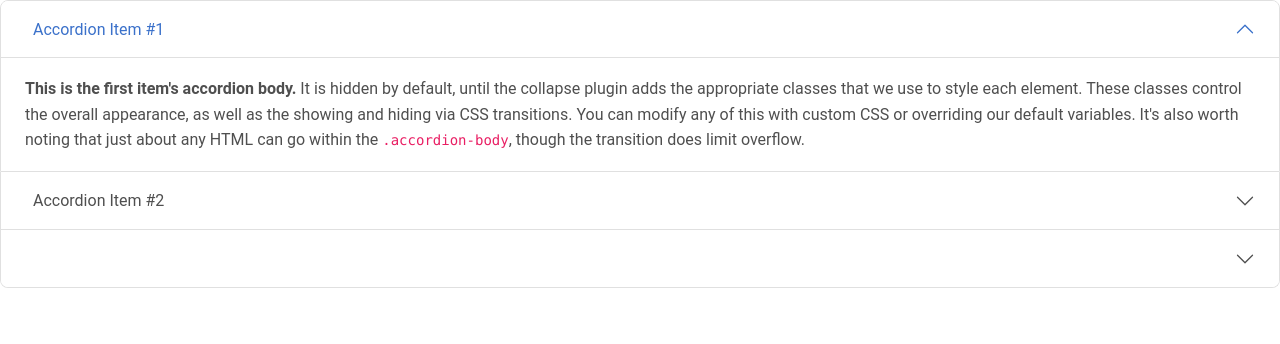
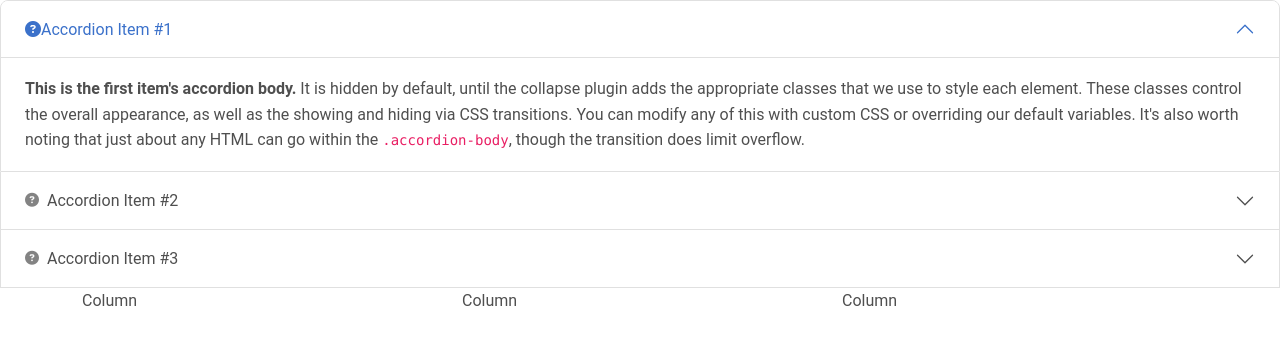
Before and after one commit to lawrencedovin/mylunchbox, a React (Create React App) app: page / in a window 1280 px wide. Shown: the top 344 px of the page. Built offline with nearby package versions, Linux system fonts and the light colour scheme.

Commit message:
refactored code font awesome works now for icons!

```diff
--- a/package.json
+++ b/package.json
@@ -10,6 +10,7 @@
     "@testing-library/jest-dom": "^5.16.5",
     "@testing-library/react": "^13.4.0",
     "@testing-library/user-event": "^13.5.0",
+    "babel-plugin-macros": "^3.1.0",
     "font-awesome": "^4.7.0",
     "mdb-ui-kit": "^5.0.0",
     "react": "^18.2.0",
--- a/public/index.html
+++ b/public/index.html
@@ -24,6 +24,7 @@
       work correctly both with client-side routing and a non-root public URL.
       Learn how to configure a non-root public URL by running `npm run build`.
     -->
+    <link rel="stylesheet" href="https://cdnjs.cloudflare.com/ajax/libs/font-awesome/6.2.0/css/all.min.css" integrity="sha512-xh6O/CkQoPOWDdYTDqeRdPCVd1SpvCA9XXcUnZS2FmJNp1coAFzvtCN9BmamE+4aHK8yyUHUSCcJHgXloTyT2A==" crossorigin="anonymous" referrerpolicy="no-referrer" />
     <title>React App</title>
   </head>
   <body>
--- a/src/App.js
+++ b/src/App.js
@@ -12,7 +12,7 @@ function App() {
     <h2 class="accordion-header" id="headingOneY">
       <button class="accordion-button" type="button" data-mdb-toggle="collapse"
         data-mdb-target="#collapseOneY" aria-expanded="true" aria-controls="collapseOneY">
-        <i class="fas fa-question-circle fa-sm me-2 opacity-70"></i>Accordion Item #1
+        <i class="fa-solid fa-circle-question"></i>Accordion Item #1
       </button>
     </h2>
     <div id="collapseOneY" class="accordion-collapse collapse show" aria-labelledby="headingOneY"
@@ -52,8 +52,7 @@ function App() {
     <h2 class="accordion-header" id="headingThreeY">
       <button class="accordion-button collapsed" type="button" data-mdb-toggle="collapse"
         data-mdb-target="#collapseThreeY" aria-expanded="false" aria-controls="collapseThreeY">
-          <i class="fa fa-question-circle" aria-hidden="true"></i>
-        {/* <i class="fas fa-question-circle fa-sm me-2 opacity-70"></i>Accordion Item #3 */}
+        <i class="fas fa-question-circle fa-sm me-2 opacity-70"></i>Accordion Item #3
       </button>
     </h2>
     <div id="collapseThreeY" class="accordion-collapse collapse" aria-labelledby="headingThreeY"
@@ -69,7 +68,21 @@ function App() {
       </div>
     </div>
   </div>
+  <div class="container">
+  <div class="row">
+    <div class="col">
+      Column
+    </div>
+    <div class="col">
+      Column
+    </div>
+    <div class="col">
+      Column
+    </div>
+  </div>
 </div>
+</div>
+
   );
 }
 
```
Also changed, not shown: 1 other file (tests, documents, lock files or other folders).
